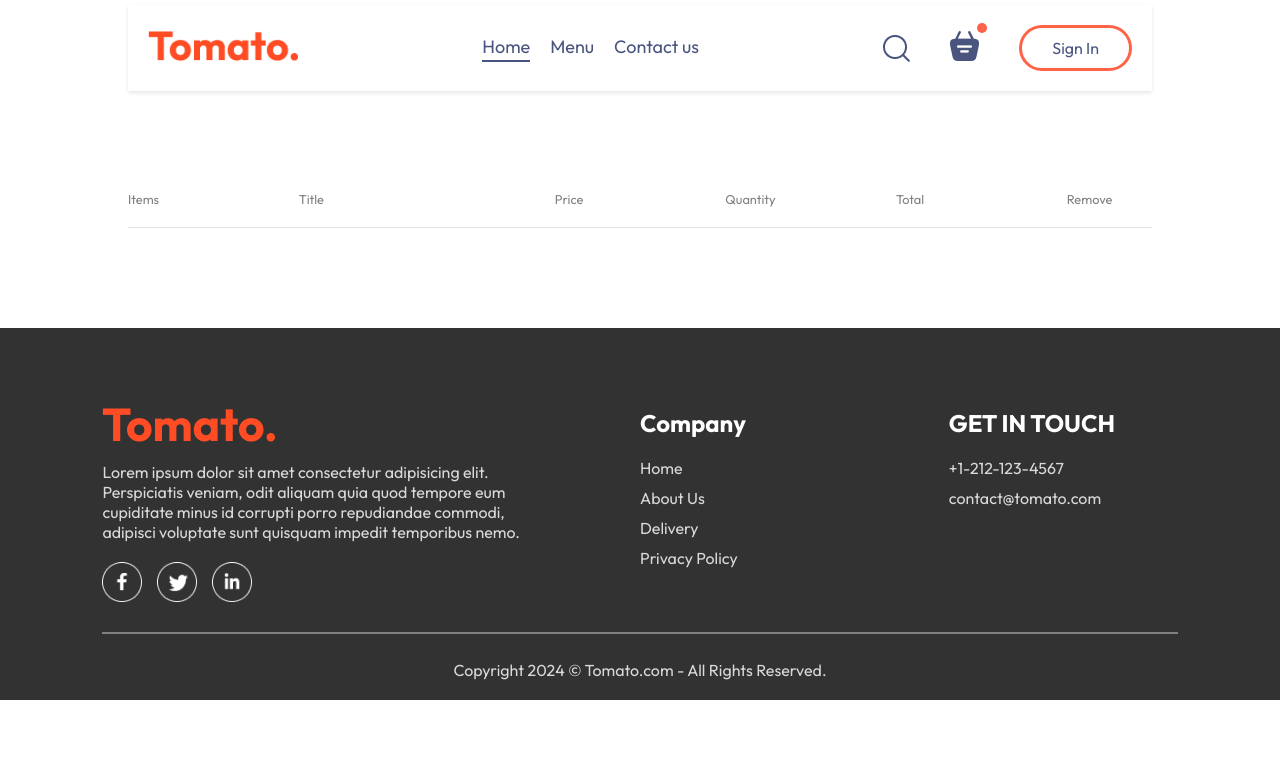
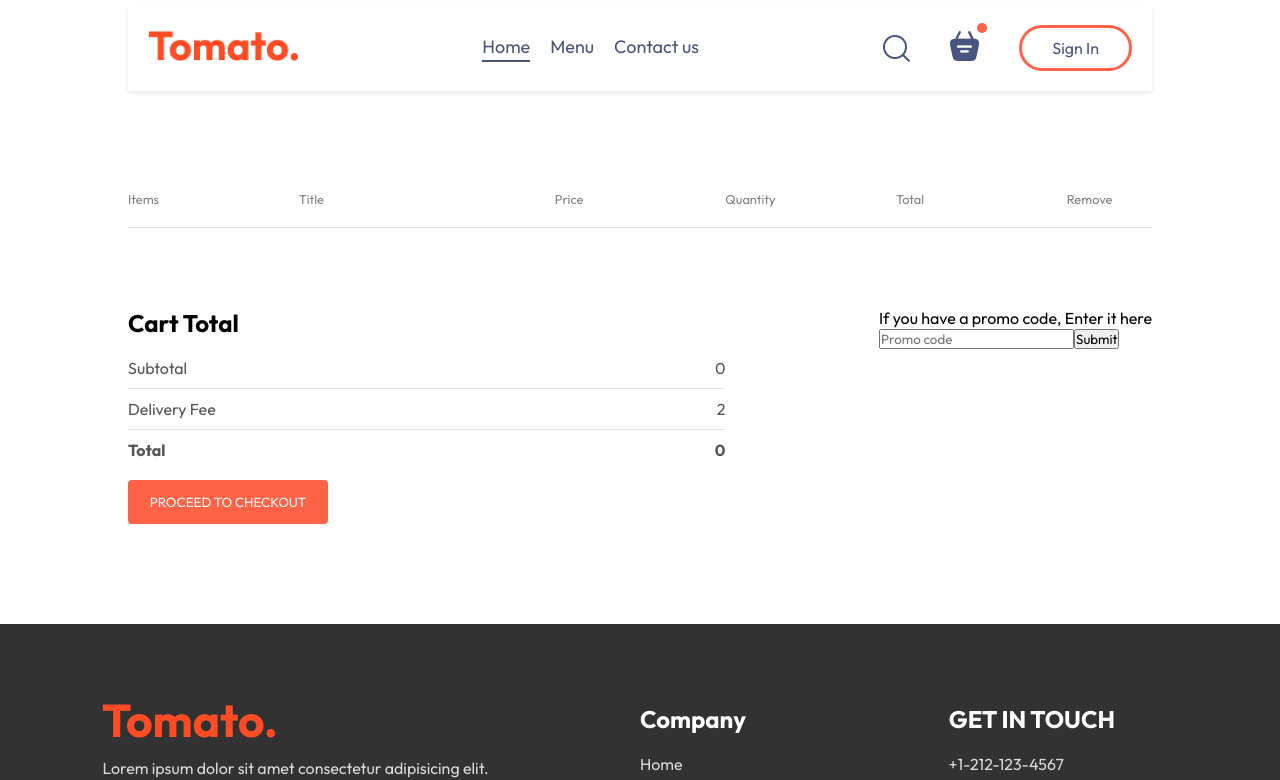
Before and after one commit to abdullahshafiq153/Tomato, a React (Vite) app: page /cart in a window 1280 px wide. Shown: the top 780 px of the page. Built offline with nearby package versions, Linux system fonts and the light colour scheme.

Commit message:
Cart Billing

```diff
--- a/src/pages/Cart/Cart.css
+++ b/src/pages/Cart/Cart.css
@@ -1,28 +1,63 @@
-.cart{
+.cart {
   margin-top: 100px;
 }
-.cart-items-title{
+.cart-items-title {
   display: grid;
   grid-template-columns: 1fr 1.5fr 1fr 1fr 1fr 0.5fr;
   align-items: center;
   color: grey;
-    font-size: max(1vw,12px);
+  font-size: max(1vw, 12px);
 }
-.cart-items-item{
+.cart-items-item {
   margin: 10px 0px;
   color: black;
 }
-.cart-items-item img{
+.cart-items-item img {
   width: 60px;
 }
 
-.cart hr{
+.cart hr {
   height: 1px;
   background-color: #e2e2e2;
   border: none;
 }
 
-.cart-items-item .cross{
+.cart-items-item .cross {
   cursor: pointer;
   color: tomato;
 }
+.cart-bottom {
+  margin-top: 80px;
+  display: flex;
+  justify-content: space-between;
+  gap: max(12vw, 20px);
+}
+.cart-total {
+  flex: 1;
+  display: flex;
+  flex-direction: column;
+  gap: 20px;
+}
+.cart-total-details {
+  display: flex;
+  justify-content: space-between;
+  color: #555;
+}
+.cart-total hr {
+  margin: 10px 0px;
+}
+.cart-total button {
+  border: 2px solid tomato;
+  color: white;
+  background-color: tomato;
+  width: max(15vw, 200px);
+  padding: 12px 0px;
+  cursor: pointer;
+  border-radius: 4px;
+  transition: all 0.3s ease;
+}
+.cart-total button:hover {
+  background-color: white;
+  border: 2px solid tomato;
+  color: tomato;
+}
--- a/src/pages/Cart/Cart.jsx
+++ b/src/pages/Cart/Cart.jsx
@@ -36,6 +36,37 @@
           }
         })}
       </div>
+      <div className="cart-bottom">
+        <div className="cart-total">
+          <h2>Cart Total</h2>
+          <div>
+            <div className="cart-total-details">
+              <p>Subtotal</p>
+              <p>{0}</p>
+            </div>
+            <hr />
+            <div className="cart-total-details">
+              <p>Delivery Fee</p>
+              <p>{2}</p>
+            </div>
+            <hr />
+            <div className="cart-total-details">
+              <b>Total</b>
+              <b>{0}</b>
+            </div>
+          </div>
+          <button>PROCEED TO CHECKOUT</button>
+        </div>
+        <div className="cart-promocode">
+          <div>
+            <p>If you have a promo code, Enter it here</p>
+            <div className="cart-promocode-input">
+              <input type="text" placeholder="Promo code" name="" id="" />
+              <button>Submit</button>
+            </div>
+          </div>
+        </div>
+      </div>
     </div>
   );
 };
```
Lines whose indentation alone changed are shown as unchanged.
